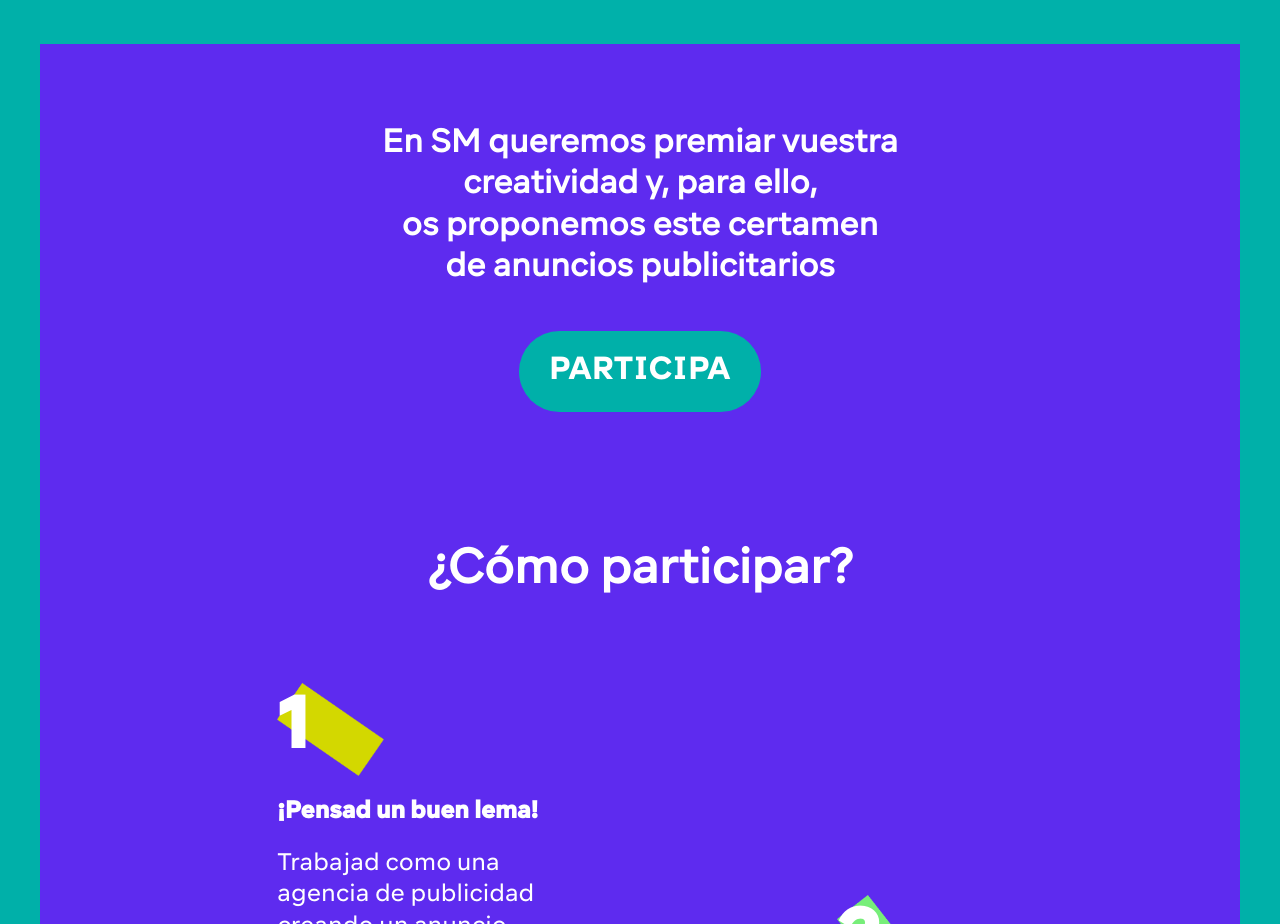
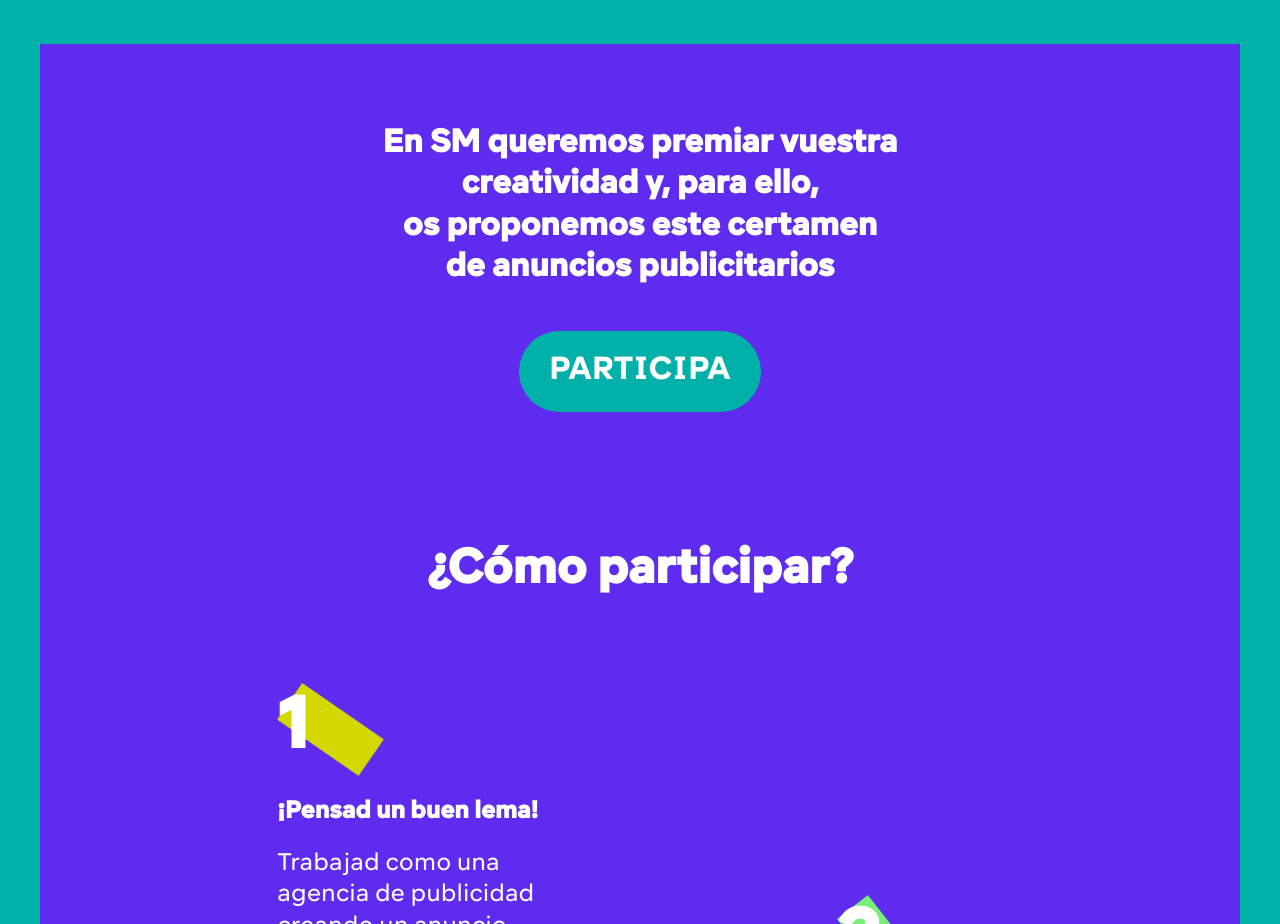
Before and after one commit to CamilleJCC/Newsletter, a plain HTML site: page newsletter.html in a window 1280 px wide. Shown: the part 1242-2166 px from the top of the page. Drawn offline with nearby package versions, Linux system fonts and the light colour scheme.

Commit message:
Update index.css

```diff
--- a/index.css
+++ b/index.css
@@ -135,6 +135,7 @@ h2{
   font-size:6vh;
   color: white;
   text-transform: uppercase;
+  font-family: SM Primaria-Bold;
 }
 
 h3 {
```
